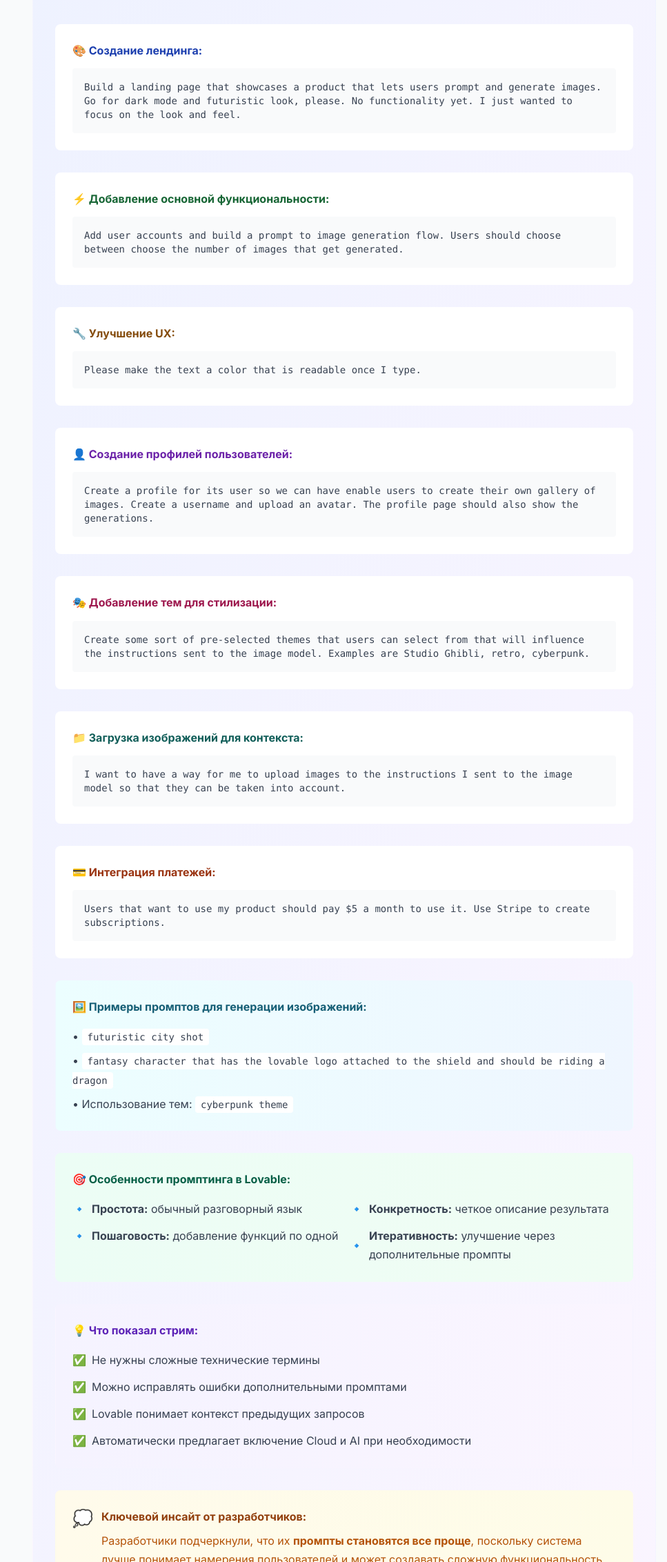
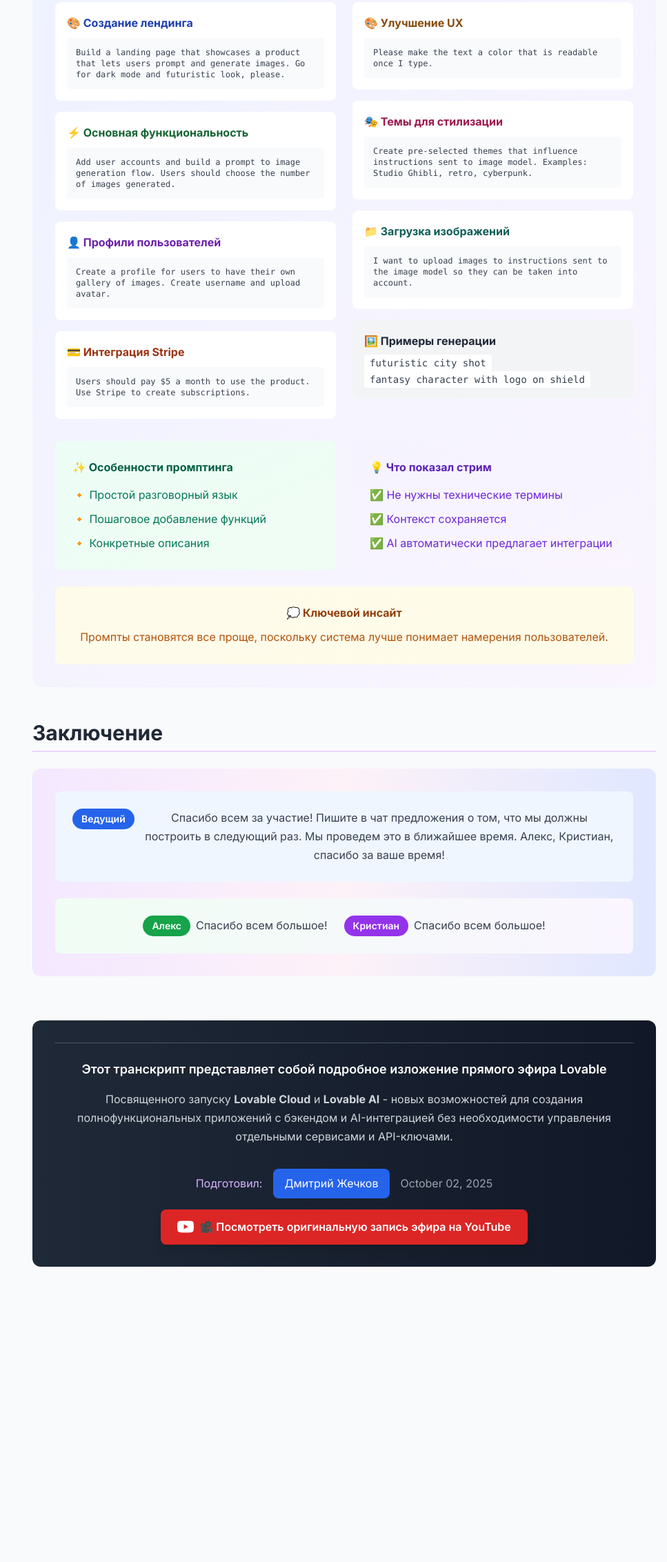
Before and after one commit to dzhechko/lovable-transcript, a plain HTML site: page index.html in a window 1280 px wide. Shown: the part 8726-10990 px from the top of the page at 69% size, without its empty margins (313-1280 px from the left). After the commit the page ends 10594 px from the top, so only its background shows below. Drawn offline with nearby package versions, Linux system fonts and the light colour scheme.

Commit message:
Fix: Полностью переписана секция промптов - убраны все дублирования, создан компактный и читаемый дизайн

```diff
--- a/index.html
+++ b/index.html
@@ -955,147 +955,111 @@
 
                     <section id="prompts" class="mb-12">
                         <h2 class="text-3xl font-bold text-gray-800 mb-6 border-b-2 border-purple-200 pb-2">
-                            Промпты из стрима
+                            🎯 Промпты из стрима
                         </h2>
 
                         <div class="bg-gradient-to-br from-indigo-50 to-purple-50 p-8 rounded-xl">
                             <div class="text-center mb-8">
                                 <h3 class="text-2xl font-bold text-indigo-800 mb-4">
-                                    🎯 Промпты из стрима Lovable: от лендинга до full-stack приложения
+                                    Промпты Lovable: от лендинга до full-stack приложения
                                 </h3>
                                 <p class="text-gray-700 text-lg">
-                                    Во время демонстрации команда Lovable использовала простые и понятные промпты для создания приложения генерации изображений.
+                                    Во время демонстрации команда использовала простые промпты для создания приложения генерации изображений.
                                 </p>
                             </div>
 
-                            <div class="space-y-8">
-                                <!-- Landing Page Creation -->
-                                <div class="bg-white p-6 rounded-lg border-l-4 border-blue-500">
-                                    <h4 class="font-bold text-blue-800 mb-3">🎨 Создание лендинга:</h4>
-                                    <div class="bg-gray-50 p-4 rounded border font-mono text-sm">
-                                        Build a landing page that showcases a product that lets users prompt and generate images. Go for dark mode and futuristic look, please. No functionality yet. I just wanted to focus on the look and feel.
-                                    </div>
-                                </div>
-
-                                <!-- Core Functionality -->
-                                <div class="bg-white p-6 rounded-lg border-l-4 border-green-500">
-                                    <h4 class="font-bold text-green-800 mb-3">⚡ Добавление основной функциональности:</h4>
-                                    <div class="bg-gray-50 p-4 rounded border font-mono text-sm">
-                                        Add user accounts and build a prompt to image generation flow. Users should choose between choose the number of images that get generated.
-                                    </div>
-                                </div>
-
-                                <!-- UX Improvements -->
-                                <div class="bg-white p-6 rounded-lg border-l-4 border-yellow-500">
-                                    <h4 class="font-bold text-yellow-800 mb-3">🔧 Улучшение UX:</h4>
-                                    <div class="bg-gray-50 p-4 rounded border font-mono text-sm">
-                                        Please make the text a color that is readable once I type.
-                                    </div>
-                                </div>
-
-                                <!-- User Profiles -->
-                                <div class="bg-white p-6 rounded-lg border-l-4 border-purple-500">
-                                    <h4 class="font-bold text-purple-800 mb-3">👤 Создание профилей пользователей:</h4>
-                                    <div class="bg-gray-50 p-4 rounded border font-mono text-sm">
-                                        Create a profile for its user so we can have enable users to create their own gallery of images. Create a username and upload an avatar. The profile page should also show the generations.
-                                    </div>
-                                </div>
-
-                                <!-- Themes -->
-                                <div class="bg-white p-6 rounded-lg border-l-4 border-pink-500">
-                                    <h4 class="font-bold text-pink-800 mb-3">🎭 Добавление тем для стилизации:</h4>
-                                    <div class="bg-gray-50 p-4 rounded border font-mono text-sm">
-                                        Create some sort of pre-selected themes that users can select from that will influence the instructions sent to the image model. Examples are Studio Ghibli, retro, cyberpunk.
-                                    </div>
-                                </div>
-
-                                <!-- Image Upload -->
-                                <div class="bg-white p-6 rounded-lg border-l-4 border-teal-500">
-                                    <h4 class="font-bold text-teal-800 mb-3">📁 Загрузка изображений для контекста:</h4>
-                                    <div class="bg-gray-50 p-4 rounded border font-mono text-sm">
-                                        I want to have a way for me to upload images to the instructions I sent to the image model so that they can be taken into account.
-                                    </div>
-                                </div>
-
-                                <!-- Stripe Integration -->
-                                <div class="bg-white p-6 rounded-lg border-l-4 border-orange-500">
-                                    <h4 class="font-bold text-orange-800 mb-3">💳 Интеграция платежей:</h4>
-                                    <div class="bg-gray-50 p-4 rounded border font-mono text-sm">
-                                        Users that want to use my product should pay $5 a month to use it. Use Stripe to create subscriptions.
-                                    </div>
-                                </div>
-
-                                <!-- Example Prompts -->
-                                <div class="bg-gradient-to-r from-cyan-50 to-blue-50 p-6 rounded-lg border border-cyan-200">
-                                    <h4 class="font-bold text-cyan-800 mb-4">🖼️ Примеры промптов для генерации изображений:</h4>
-                                    <ul class="space-y-2 text-gray-700">
-                                        <li>• <code class="bg-white px-2 py-1 rounded text-sm">futuristic city shot</code></li>
-                                        <li>• <code class="bg-white px-2 py-1 rounded text-sm">fantasy character that has the lovable logo attached to the shield and should be riding a dragon</code></li>
-                                        <li>• Использование тем: <code class="bg-white px-2 py-1 rounded text-sm">cyberpunk theme</code></li>
+                            <div class="grid md:grid-cols-2 gap-6">
+                                <!-- Основные промпты -->
+                                <div class="space-y-4">
+                                    <div class="bg-white p-4 rounded-lg border-l-4 border-blue-500">
+                                        <h4 class="font-bold text-blue-800 mb-2">🎨 Создание лендинга</h4>
+                                        <div class="bg-gray-50 p-3 rounded font-mono text-xs">
+                                            Build a landing page that showcases a product that lets users prompt and generate images. Go for dark mode and futuristic look, please.
+                                        </div>
+                                    </div>
+
+                                    <div class="bg-white p-4 rounded-lg border-l-4 border-green-500">
+                                        <h4 class="font-bold text-green-800 mb-2">⚡ Основная функциональность</h4>
+                                        <div class="bg-gray-50 p-3 rounded font-mono text-xs">
+                                            Add user accounts and build a prompt to image generation flow. Users should choose the number of images generated.
+                                        </div>
+                                    </div>
+
+                                    <div class="bg-white p-4 rounded-lg border-l-4 border-purple-500">
+                                        <h4 class="font-bold text-purple-800 mb-2">👤 Профили пользователей</h4>
+                                        <div class="bg-gray-50 p-3 rounded font-mono text-xs">
+                                            Create a profile for users to have their own gallery of images. Create username and upload avatar.
+                                        </div>
+                                    </div>
+
+                                    <div class="bg-white p-4 rounded-lg border-l-4 border-orange-500">
+                                        <h4 class="font-bold text-orange-800 mb-2">💳 Интеграция Stripe</h4>
+                                        <div class="bg-gray-50 p-3 rounded font-mono text-xs">
+                                            Users should pay $5 a month to use the product. Use Stripe to create subscriptions.
+                                        </div>
+                                    </div>
+                                </div>
+
+                                <!-- Дополнительные функции -->
+                                <div class="space-y-4">
+                                    <div class="bg-white p-4 rounded-lg border-l-4 border-yellow-500">
+                                        <h4 class="font-bold text-yellow-800 mb-2">🎨 Улучшение UX</h4>
+                                        <div class="bg-gray-50 p-3 rounded font-mono text-xs">
+                                            Please make the text a color that is readable once I type.
+                                        </div>
+                                    </div>
+
+                                    <div class="bg-white p-4 rounded-lg border-l-4 border-pink-500">
+                                        <h4 class="font-bold text-pink-800 mb-2">🎭 Темы для стилизации</h4>
+                                        <div class="bg-gray-50 p-3 rounded font-mono text-xs">
+                                            Create pre-selected themes that influence instructions sent to image model. Examples: Studio Ghibli, retro, cyberpunk.
+                                        </div>
+                                    </div>
+
+                                    <div class="bg-white p-4 rounded-lg border-l-4 border-teal-500">
+                                        <h4 class="font-bold text-teal-800 mb-2">📁 Загрузка изображений</h4>
+                                        <div class="bg-gray-50 p-3 rounded font-mono text-xs">
+                                            I want to upload images to instructions sent to the image model so they can be taken into account.
+                                        </div>
+                                    </div>
+
+                                    <div class="bg-gray-100 p-4 rounded-lg">
+                                        <h4 class="font-bold text-gray-800 mb-2">🖼️ Примеры генерации</h4>
+                                        <div class="space-y-1 text-sm">
+                                            <div><code class="bg-white px-2 py-1 rounded">futuristic city shot</code></div>
+                                            <div><code class="bg-white px-2 py-1 rounded">fantasy character with logo on shield</code></div>
+                                        </div>
+                                    </div>
+                                </div>
+                            </div>
+
+                            <!-- Ключевые инсайты -->
+                            <div class="mt-8 grid md:grid-cols-2 gap-6">
+                                <div class="bg-gradient-to-br from-emerald-50 to-green-50 p-6 rounded-lg">
+                                    <h4 class="font-bold text-emerald-800 mb-3">✨ Особенности промптинга</h4>
+                                    <ul class="space-y-2 text-emerald-700">
+                                        <li>🔸 Простой разговорный язык</li>
+                                        <li>🔸 Пошаговое добавление функций</li>
+                                        <li>🔸 Конкретные описания</li>
                                     </ul>
                                 </div>
 
-                                <!-- Key Features -->
-                                <div class="bg-gradient-to-r from-emerald-50 to-green-50 p-6 rounded-lg border border-emerald-200">
-                                    <h4 class="font-bold text-emerald-800 mb-4">🎯 Особенности промптинга в Lovable:</h4>
-                                    <div class="grid md:grid-cols-2 gap-4">
-                                        <div class="space-y-3">
-                                            <div class="flex items-center space-x-2">
-                                                <span class="text-emerald-600">🔹</span>
-                                                <span><strong>Простота:</strong> обычный разговорный язык</span>
-                                            </div>
-                                            <div class="flex items-center space-x-2">
-                                                <span class="text-emerald-600">🔹</span>
-                                                <span><strong>Пошаговость:</strong> добавление функций по одной</span>
-                                            </div>
-                                        </div>
-                                        <div class="space-y-3">
-                                            <div class="flex items-center space-x-2">
-                                                <span class="text-emerald-600">🔹</span>
-                                                <span><strong>Конкретность:</strong> четкое описание результата</span>
-                                            </div>
-                                            <div class="flex items-center space-x-2">
-                                                <span class="text-emerald-600">🔹</span>
-                                                <span><strong>Итеративность:</strong> улучшение через дополнительные промпты</span>
-                                            </div>
-                                        </div>
-                                    </div>
-                                </div>
-
-                                <!-- What the Stream Showed -->
-                                <div class="bg-gradient-to-r from-violet-50 to-purple-50 p-6 rounded-lg border border-violet-200">
-                                    <h4 class="font-bold text-violet-800 mb-4">💡 Что показал стрим:</h4>
-                                    <div class="space-y-3">
-                                        <div class="flex items-center space-x-2">
-                                            <span class="text-green-500 font-bold">✅</span>
-                                            <span>Не нужны сложные технические термины</span>
-                                        </div>
-                                        <div class="flex items-center space-x-2">
-                                            <span class="text-green-500 font-bold">✅</span>
-                                            <span>Можно исправлять ошибки дополнительными промптами</span>
-                                        </div>
-                                        <div class="flex items-center space-x-2">
-                                            <span class="text-green-500 font-bold">✅</span>
-                                            <span>Lovable понимает контекст предыдущих запросов</span>
-                                        </div>
-                                        <div class="flex items-center space-x-2">
-                                            <span class="text-green-500 font-bold">✅</span>
-                                            <span>Автоматически предлагает включение Cloud и AI при необходимости</span>
-                                        </div>
-                                    </div>
-                                </div>
-
-                                <!-- Final Note -->
-                                <div class="bg-gradient-to-r from-amber-50 to-yellow-50 p-6 rounded-lg border border-amber-200">
-                                    <div class="flex items-start space-x-3">
-                                        <div class="text-2xl">💭</div>
-                                        <div>
-                                            <h4 class="font-bold text-amber-800 mb-2">Ключевой инсайт от разработчиков:</h4>
-                                            <p class="text-amber-700">
-                                                Разработчики подчеркнули, что их <strong>промпты становятся все проще</strong>, поскольку система лучше понимает намерения пользователей и может создавать сложную функциональность из простых описаний.
-                                            </p>
-                                        </div>
-                                    </div>
+                                <div class="bg-gradient-to-br from-violet-50 to-purple-50 p-6 rounded-lg">
+                                    <h4 class="font-bold text-violet-800 mb-3">💡 Что показал стрим</h4>
+                                    <ul class="space-y-2 text-violet-700">
+                                        <li>✅ Не нужны технические термины</li>
+                                        <li>✅ Контекст сохраняется</li>
+                                        <li>✅ AI автоматически предлагает интеграции</li>
+                                    </ul>
+                                </div>
+                            </div>
+
+                            <div class="mt-6 bg-gradient-to-r from-amber-50 to-yellow-50 p-6 rounded-lg border border-amber-200">
+                                <div class="text-center">
+                                    <h4 class="font-bold text-amber-800 mb-2">💭 Ключевой инсайт</h4>
+                                    <p class="text-amber-700">
+                                        Промпты становятся все проще, поскольку система лучше понимает намерения пользователей.
+                                    </p>
                                 </div>
                             </div>
                         </div>
```
